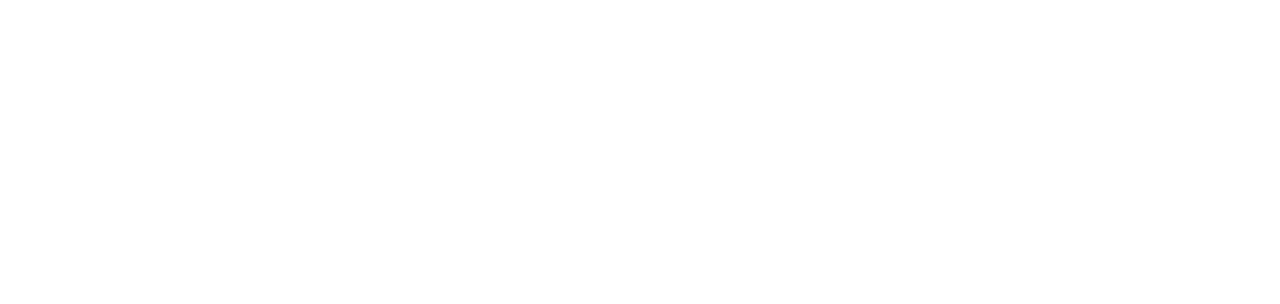
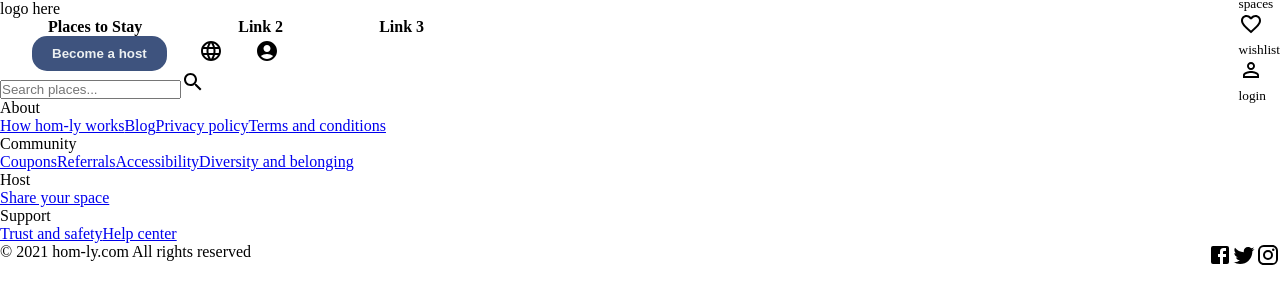
Before and after one commit to lumunge/Spacious-Living, a React (Create React App) app: page /listings in a window 1280 px wide. Shown: the top 304 px of the page. Built offline with nearby package versions, Linux system fonts and the light colour scheme.

Commit message:
files and folders

```diff
--- a/src/App.jsx
+++ b/src/App.jsx
@@ -2,6 +2,7 @@
 import {Switch, Route} from 'react-router-dom';
 // pages
 import Home from './Pages/Home/Home';
+import Listings from './Pages/Listings/Listings';
 // components
 import Scroll from './Utils/Scroll';
 // styles
@@ -13,6 +14,7 @@
 			<Scroll>
 				<Switch>
 					<Route exact path="/" component={Home} />
+					<Route path="/listings" component={Listings} />
 				</Switch>
 			</Scroll>
 		</div>
--- /dev/null
+++ b/src/Pages/Listings/Listings.jsx
@@ -0,0 +1,15 @@
+import Footer from "../../Components/Footer/Footer"
+import Navbar from "../../Components/Navbar/Navbar"
+import Search from "../../Components/Search/Search";
+
+const Listings = () => {
+    return(
+        <>
+        <Navbar/>
+        <Search/>
+        <Footer/>
+        </>
+    )
+}
+
+export default Listings;
```
Also changed, not shown: src/Pages/Listings/listings.css (added, +12 -0 lines), src/Components/ListingComponents/Header/Header.jsx (added), src/Components/ListingComponents/Header/header.css (added), src/Components/ListingComponents/Houses/Houses.jsx (added), src/Components/ListingComponents/Houses/houses.css (added), src/Components/ListingComponents/Map/Map.jsx (added), src/Components/ListingComponents/Map/map.css (added), src/img/map.webp (added).
